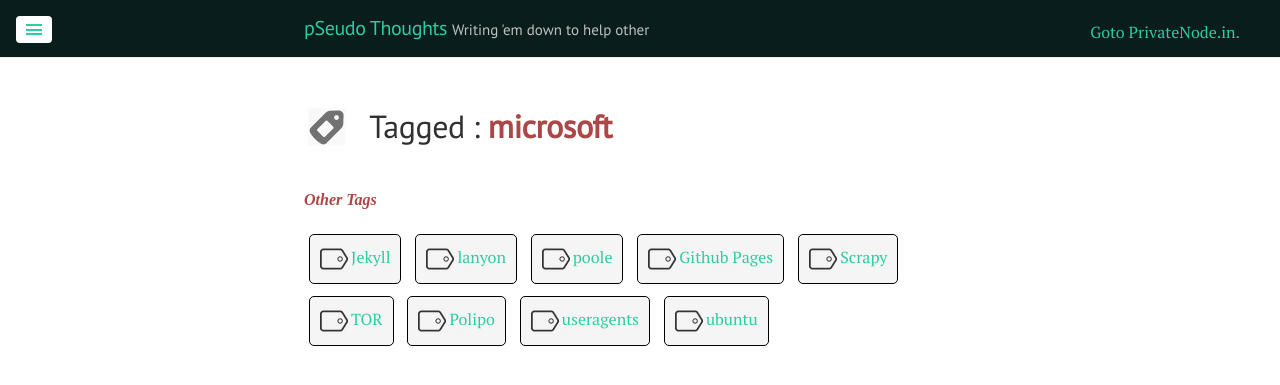
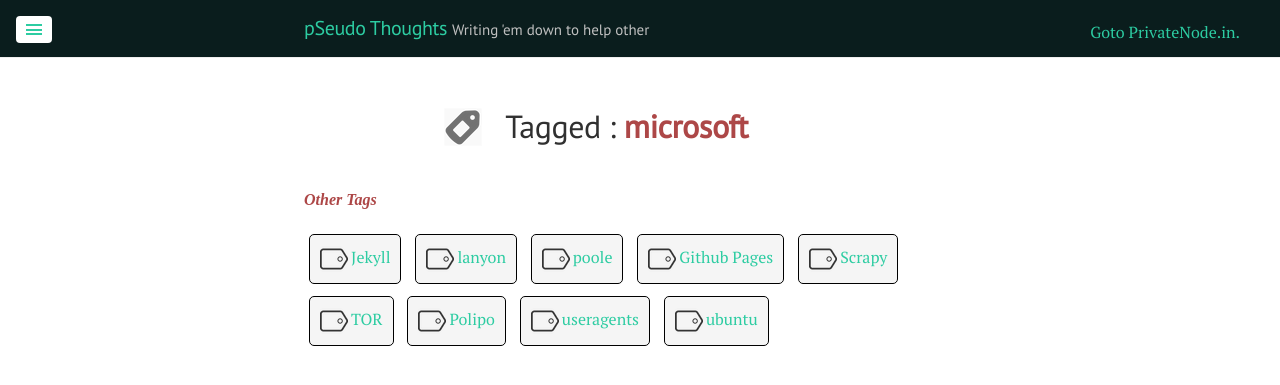
Before and after one commit to DharmeshPandav/dharmeshpandav.github.io, a Jekyll site: the page built from tags/microsoft/index.html, in a window 1280 px wide. Shown: the top 385 px of the page. Built offline with Jekyll 4.4.1, drawn with Linux system fonts in a browser that asks for light colours; nearby versions of some CDN libraries; Markdown is read by kramdown in place of the engine named in the settings.

Commit message:
changing theme

```diff
--- a/public/css/custom.css
+++ b/public/css/custom.css
@@ -98,7 +98,7 @@
 {
     margin-left: auto;
     margin-right: auto;
-    width: 42rem;
+    width: 400px;
     margin-bottom: 2rem;
 }
 
```
